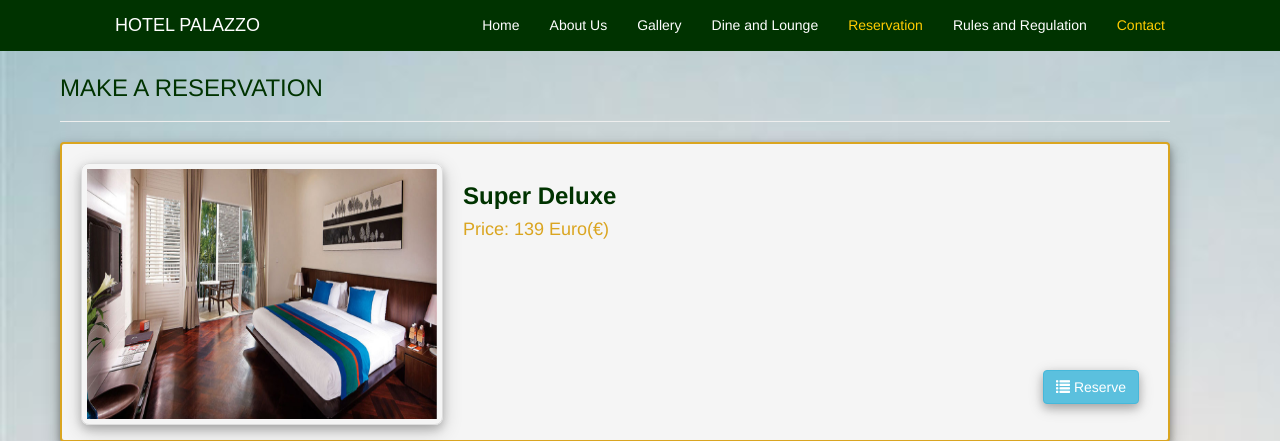
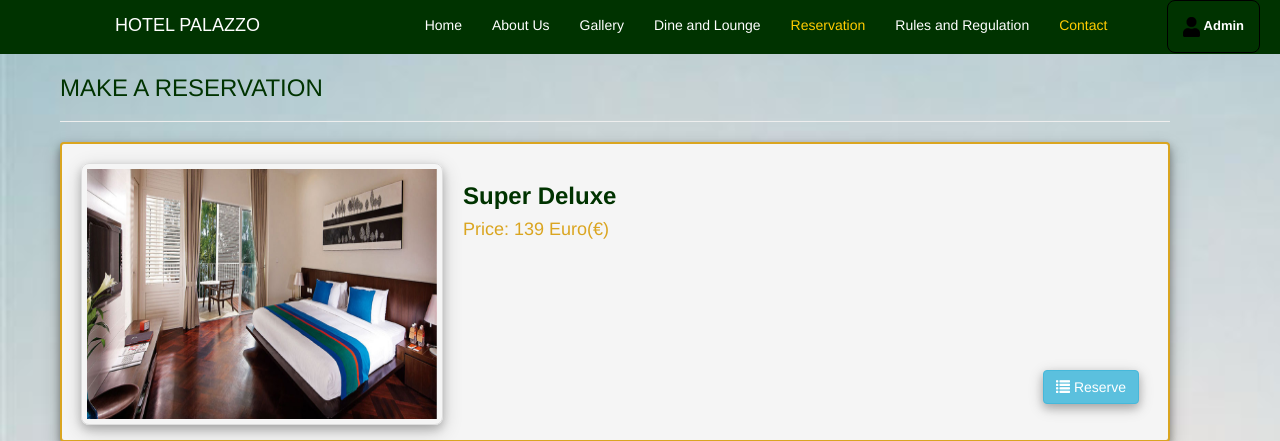
Before and after one commit to febys/HotelWebsite, a PHP site: page /reservation.php in a window 1280 px wide. Shown: the top 441 px of the page. Run offline with PHP 8.4, Linux system fonts and the light colour scheme; data comes from the database, SQL or seed files in the repository; some web fonts are replaced.

Commit message:
Update reservation.php

```diff
--- a/reservation.php
+++ b/reservation.php
@@ -29,6 +29,8 @@
         <li class="active">
           <a href="contactus2.html">Contact</a>
         </li>
+			<li style="margin-right: -80px; margin-left: 45px;border:0.5px  solid black;border-radius: 8px; font-size: 13px; font-weight: 600;"> <a href="admin/index.php"><img src="images/user-solid.png" />  Admin</a></li>
+
       </ul>
 		</nav>
 		</div>
```
